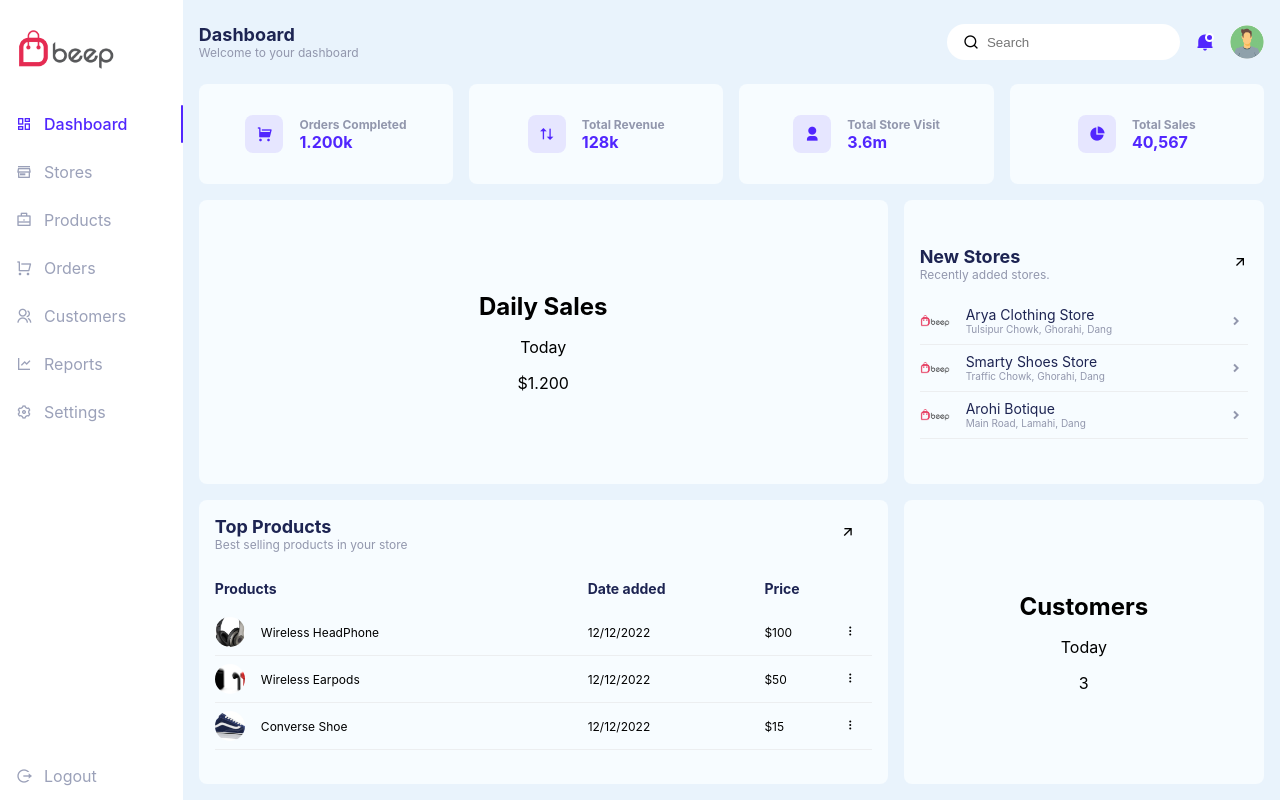
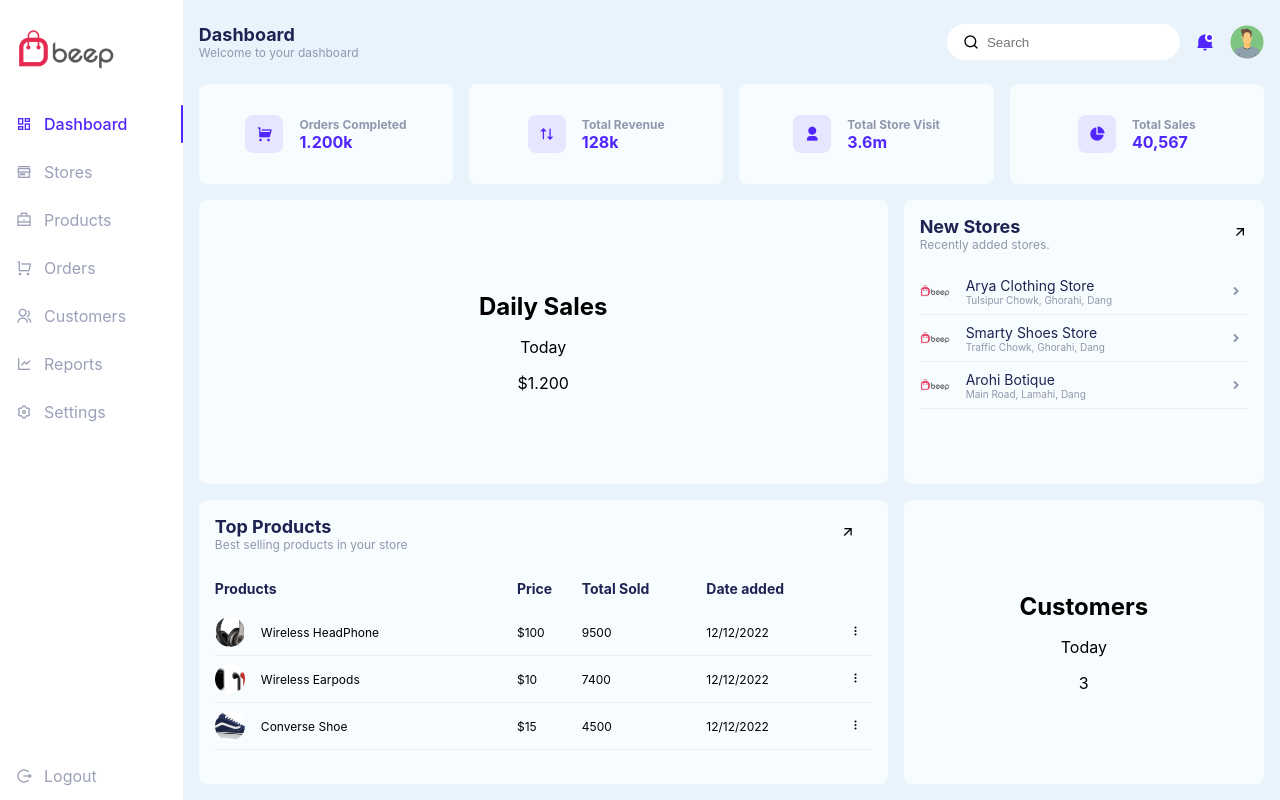
Before and after one commit to itheamc/ecommerce-admin-dashboard, a React (Create React App) app: page / in a window 1280 px wide. Built offline with nearby package versions, Linux system fonts and the light colour scheme.

Commit message:
minor changes on home page

```diff
--- a/src/pages/home/HomePage.js
+++ b/src/pages/home/HomePage.js
@@ -73,14 +73,14 @@ const HomePage = () => {
                     </div>
                     <div className='new-store-card-body'>
                         {
-                            [{id: 1, name: "Arya Clothing Store", address: "Tulsipur Chowk, Ghorahi, Dang"}, {id: 2, name: "Smarty Shoes Store", address: "Traffic Chowk, Ghorahi, Dang"}, {id: 3, name: "Arohi Botique", address: "Main Road, Lamahi, Dang"}].map(item => {
+                            [{ id: 1, name: "Arya Clothing Store", address: "Tulsipur Chowk, Ghorahi, Dang" }, { id: 2, name: "Smarty Shoes Store", address: "Traffic Chowk, Ghorahi, Dang" }, { id: 3, name: "Arohi Botique", address: "Main Road, Lamahi, Dang" }].map(item => {
                                 return (
                                     <div className='new-store' key={item.id}>
                                         <div className='new-store-details'>
                                             <img src="assets/images/logo.png" alt="logo" />
                                             <div className='new-store-title-and-address'>
-                                                <h2>{ item.name }</h2>
-                                                <p>{ item.address }</p>
+                                                <h2>{item.name}</h2>
+                                                <p>{item.address}</p>
                                             </div>
                                         </div>
                                         <i className='ri-arrow-drop-right-line'></i>
@@ -106,8 +106,9 @@ const HomePage = () => {
                         <thead>
                             <tr>
                                 <th>Products</th>
+                                <th>Price</th>
+                                <th>Total Sold</th>
                                 <th>Date added</th>
-                                <th>Price</th>
                                 <th></th>
                             </tr>
                         </thead>
@@ -115,22 +116,25 @@ const HomePage = () => {
                             <tr>
                                 <td><div><img src="assets/images/R.jpg" alt="wireless-headphone" />
                                     <span>Wireless HeadPhone</span></div></td>
+                                <td>$100</td>
+                                <td>9500</td>
                                 <td>12/12/2022</td>
-                                <td>$100</td>
                                 <td><i className="ri-more-2-fill"></i></td>
                             </tr>
                             <tr>
                                 <td><div><img src="assets/images/pos.png" alt="wireless-earpods" />
                                     <span>Wireless Earpods</span></div></td>
+                                <td>$10</td>
+                                <td>7400</td>
                                 <td>12/12/2022</td>
-                                <td>$50</td>
                                 <td><i className="ri-more-2-fill"></i></td>
                             </tr>
                             <tr>
                                 <td><div><img src="assets/images/shoe.jpg" alt="converse-shoe" />
                                     <span>Converse Shoe</span></div></td>
+                                <td>$15</td>
+                                <td>4500</td>
                                 <td>12/12/2022</td>
-                                <td>$15</td>
                                 <td><i className="ri-more-2-fill"></i></td>
                             </tr>
                         </tbody>
--- a/src/pages/home/HomeStyle.js
+++ b/src/pages/home/HomeStyle.js
@@ -118,7 +118,7 @@ export const NewlyRegisteredStoreCard = styled(Card)`
     display: flex;
     flex-direction: column;
     align-items: center;
-    justify-content: center;
+    justify-content: flex-start;
 
     & > div.new-store-card-header {
         display: flex;
```
